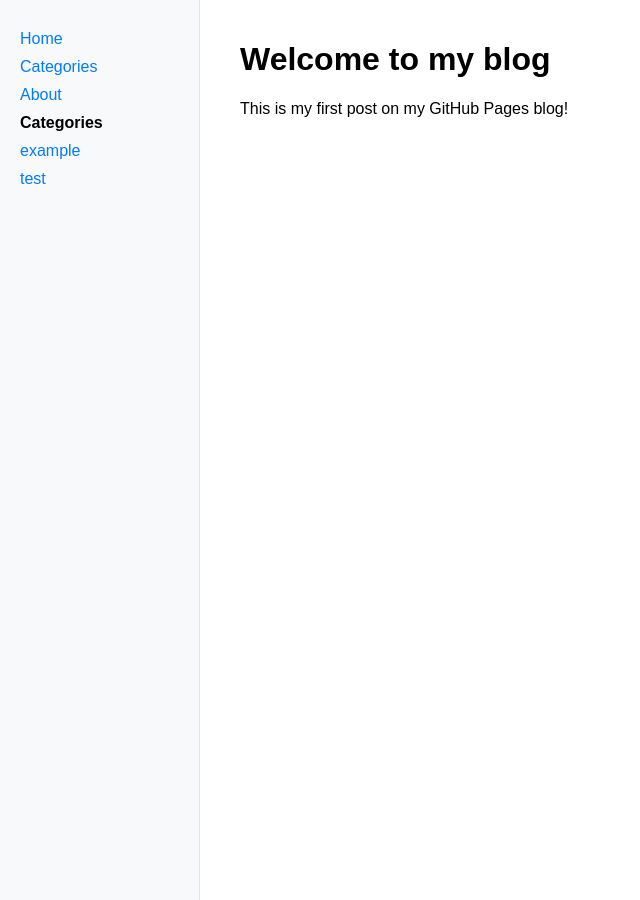
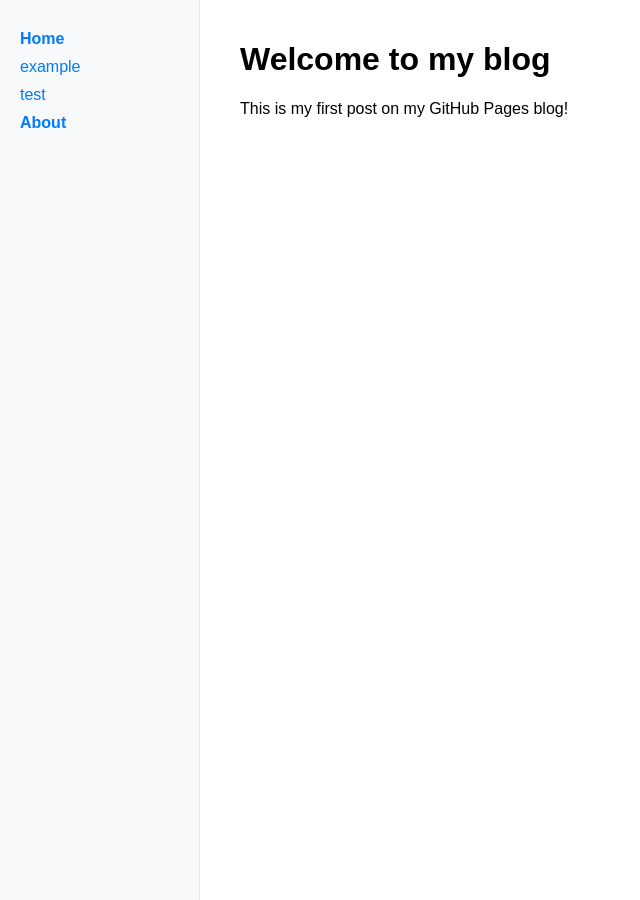
Before and after one commit to xoasml/jekyll-blog, a Jekyll site: the page built from index.md, in a window 1280 px wide. Shown: the whole page, without its empty margins (0-640 px from the left). Built offline with Jekyll 4.4.1, drawn with Linux system fonts in a browser that asks for light colours.

Commit message:
fix : nav

```diff
--- a/_layouts/default.html
+++ b/_layouts/default.html
@@ -9,13 +9,11 @@
   <body>
     <nav>
       <ul>
-        {% for item in site.navigation %}
-          <li><a href="{{ item.url }}">{{ item.title }}</a></li>
+        <li class="nav-item home"><a href="{{ site.baseurl }}/">Home</a></li>
+        {% for category in site.categories %}
+          <li class="nav-item"><a href="{{ site.baseurl }}/categories/#{{ category | first }}">{{ category | first }}</a></li>
         {% endfor %}
-        <li><strong>Categories</strong></li>
-        {% for category in site.categories %}
-          <li><a href="{{ site.baseurl }}/categories/#{{ category | first }}">{{ category | first }}</a></li>
-        {% endfor %}
+        <li class="nav-item about"><a href="{{ site.baseurl }}/about/">About</a></li>
       </ul>
     </nav>
 
--- a/assets/css/style.css
+++ b/assets/css/style.css
@@ -36,9 +36,26 @@ body {
     text-decoration: underline;
   }
 
+  nav ul li.home a,
+  nav ul li.about a {
+    font-weight: bold; /* Home과 About 링크에 볼드를 적용 */
+  }
+
+  nav ul li:last-child {
+    margin-top: auto;
+  }
+
   .content {
     margin-left: 220px;
     padding: 20px;
     box-sizing: border-box;
     width: 100%;
   }
+
+  .categories-list a {
+    color: green; /* 카테고리 내부 링크 색상 */
+  }
+
+  .categories-list a:hover {
+    text-decoration: underline;
+  }
```
